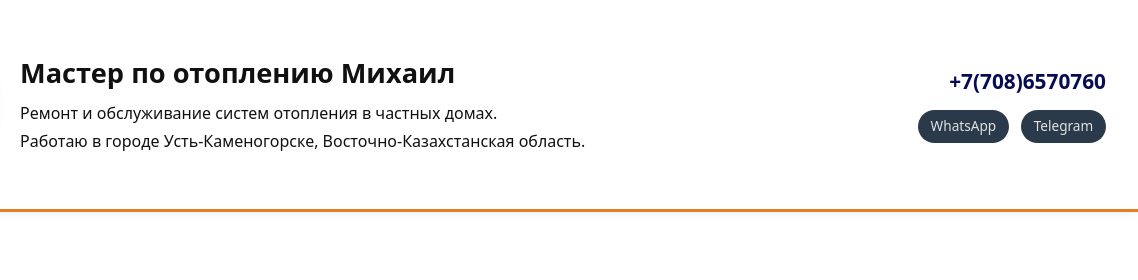
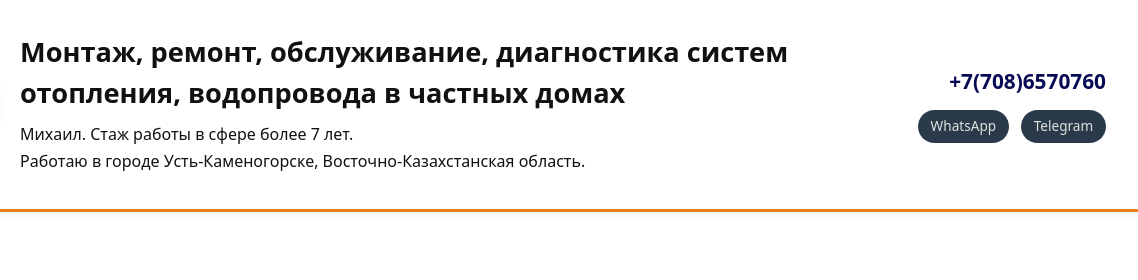
Before and after one commit to eiewri/Mysite, a plain HTML site: page index.html in a window 1280 px wide. Shown: the top 280 px of the page, 142-1280 px from the left. Drawn offline with Linux system fonts and the light colour scheme.

Commit message:
Изменил h1. Также изменил один параграф.

```diff
--- a/index.html
+++ b/index.html
@@ -15,13 +15,15 @@
             src="image/Myphoto.webp"
             alt="Михаил мастер по отоплению"
             class="master-photo"
-            id="masterPhoto"
             loading="lazy"
           />
         </div>
         <div class="header-info">
-          <h1>Мастер по отоплению Михаил</h1>
-          <p>Ремонт и обслуживание систем отопления в частных домах.</p>
+          <h1>
+            Монтаж, ремонт, обслуживание, диагностика систем отопления,
+            водопровода в частных домах
+          </h1>
+          <p>Михаил. Стаж работы в сфере более 7 лет.</p>
           <p>
             Работаю в городе Усть-Каменогорске, Восточно-Казахстанская область.
           </p>
```
